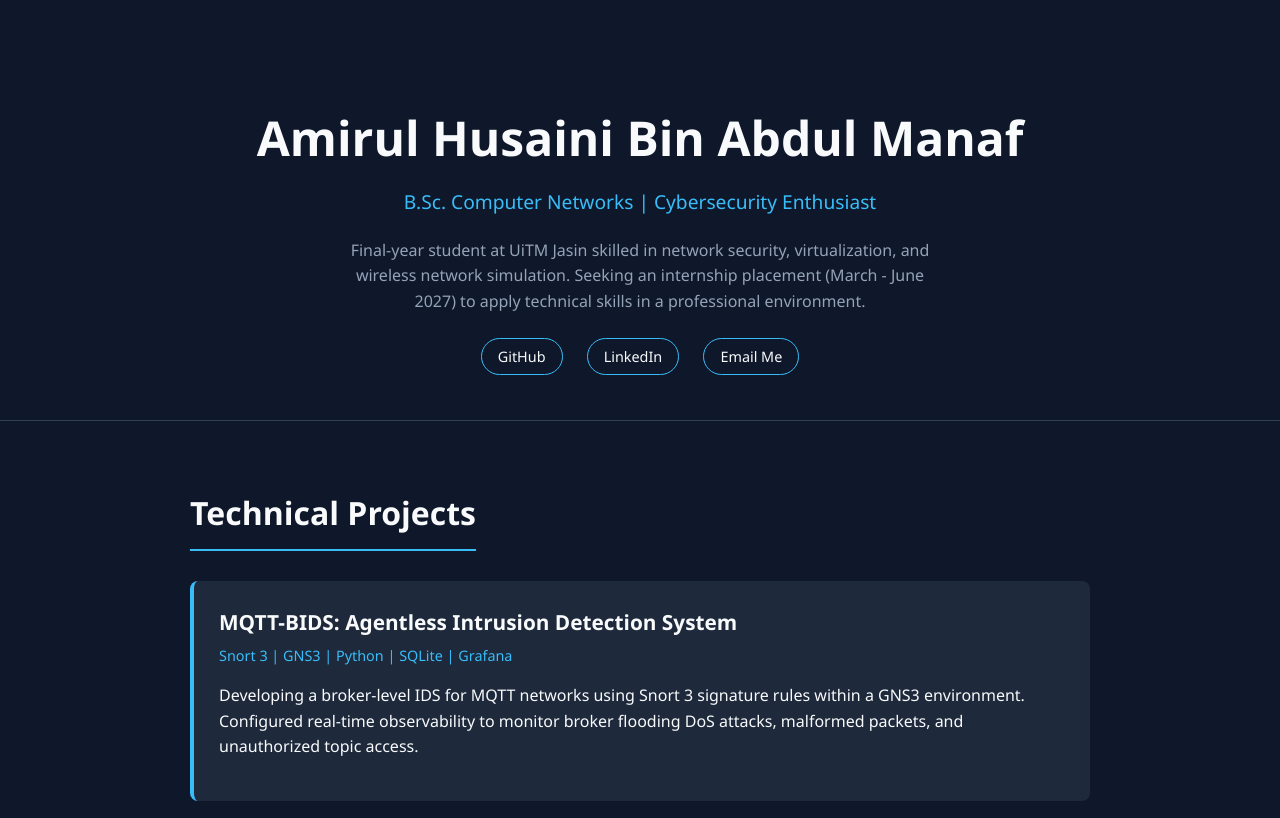
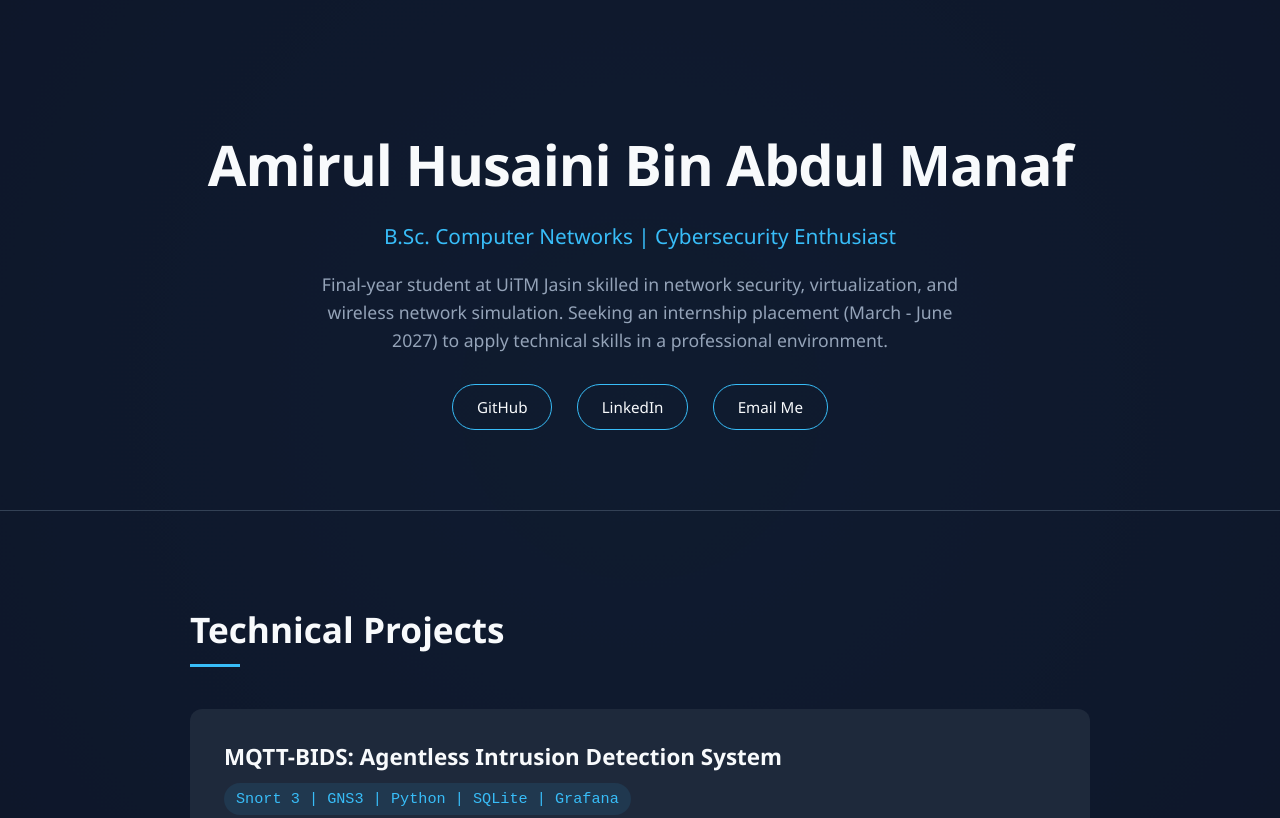
Before and after one commit to Myrunn/Myrunn.github.io, a plain HTML site: page index.html in a window 1280 px wide. Shown: the top 818 px of the page. Drawn offline with Linux system fonts and the light colour scheme.

Commit message:
Change a bit

```diff
--- a/index.html
+++ b/index.html
@@ -18,68 +18,140 @@
             background-color: var(--bg-color);
             color: var(--text-primary);
             line-height: 1.6;
+            overflow-x: hidden;
         }
+
+        /* Background Glow Effect */
+        body::before {
+            content: '';
+            position: fixed;
+            top: -50%;
+            left: -50%;
+            width: 200%;
+            height: 200%;
+            background: radial-gradient(circle, rgba(56,189,248,0.03) 0%, transparent 60%);
+            z-index: -1;
+            animation: pulse 15s infinite alternate;
+        }
+        @keyframes pulse {
+            0% { transform: scale(1); }
+            100% { transform: scale(1.1); }
+        }
+
         header {
-            padding: 100px 20px 50px;
+            padding: 120px 20px 80px;
             text-align: center;
             border-bottom: 1px solid #334155;
+            opacity: 0;
+            transform: translateY(20px);
+            animation: fadeUp 1s forwards ease-out;
         }
+
+        @keyframes fadeUp {
+            to {
+                opacity: 1;
+                transform: translateY(0);
+            }
+        }
+
         h1 {
-            font-size: 3rem;
+            font-size: 3.5rem;
             margin: 0 0 10px;
             color: var(--text-primary);
+            letter-spacing: -1px;
         }
+
+        /* Typing Effect for Subtitle */
         .subtitle {
-            font-size: 1.2rem;
+            font-size: 1.3rem;
             color: var(--accent-color);
             margin-bottom: 20px;
+            height: 30px; /* Prevents layout jump */
+        }
+
+        .contact-links {
+            margin-top: 30px;
         }
         .contact-links a {
             color: var(--text-primary);
             text-decoration: none;
             margin: 0 10px;
             border: 1px solid var(--accent-color);
-            padding: 8px 16px;
-            border-radius: 20px;
-            font-size: 0.9rem;
-            transition: all 0.3s;
+            padding: 10px 24px;
+            border-radius: 30px;
+            font-size: 0.95rem;
+            font-weight: 500;
+            transition: all 0.3s cubic-bezier(0.4, 0, 0.2, 1);
+            display: inline-block;
         }
         .contact-links a:hover {
             background-color: var(--accent-color);
-            color: #000;
+            color: #0f172a;
+            transform: translateY(-3px);
+            box-shadow: 0 10px 20px -10px var(--accent-color);
         }
+
         .container {
             max-width: 900px;
             margin: 0 auto;
-            padding: 40px 20px;
+            padding: 60px 20px;
         }
-        section {
-            margin-bottom: 60px;
-        }
+
         h2 {
-            font-size: 2rem;
-            border-bottom: 2px solid var(--accent-color);
+            font-size: 2.2rem;
+            border-bottom: 2px solid transparent;
             padding-bottom: 10px;
             display: inline-block;
-            margin-bottom: 30px;
+            margin-bottom: 40px;
+            position: relative;
         }
+        h2::after {
+            content: '';
+            position: absolute;
+            bottom: 0;
+            left: 0;
+            width: 50px;
+            height: 3px;
+            background-color: var(--accent-color);
+            transition: width 0.3s ease;
+        }
+        section:hover h2::after {
+            width: 100%;
+        }
+
+        /* Interactive Project Cards */
         .project-card {
             background-color: var(--surface-color);
-            padding: 25px;
-            border-radius: 8px;
-            margin-bottom: 20px;
-            border-left: 4px solid var(--accent-color);
+            padding: 30px;
+            border-radius: 12px;
+            margin-bottom: 25px;
+            border-left: 4px solid transparent;
+            transition: all 0.4s cubic-bezier(0.4, 0, 0.2, 1);
+            position: relative;
+            z-index: 1;
+        }
+        .project-card:hover {
+            transform: translateY(-8px) scale(1.01);
+            border-left-color: var(--accent-color);
+            box-shadow: 0 20px 40px -15px rgba(0,0,0,0.5), 0 0 20px rgba(56,189,248,0.1);
+            z-index: 2;
         }
         .project-title {
-            font-size: 1.3rem;
+            font-size: 1.4rem;
             font-weight: bold;
-            margin-bottom: 5px;
+            margin-bottom: 8px;
         }
         .project-tech {
             color: var(--accent-color);
-            font-size: 0.9rem;
+            font-size: 0.95rem;
             margin-bottom: 15px;
+            font-family: monospace;
+            background: rgba(56, 189, 248, 0.1);
+            display: inline-block;
+            padding: 4px 12px;
+            border-radius: 20px;
         }
+
         .skills-grid {
             display: grid;
             grid-template-columns: repeat(auto-fit, minmax(200px, 1fr));
@@ -87,13 +159,30 @@
         }
         .skill-category {
             background-color: var(--surface-color);
-            padding: 20px;
-            border-radius: 8px;
+            padding: 25px;
+            border-radius: 12px;
+            transition: all 0.3s ease;
+        }
+        .skill-category:hover {
+            background-color: #233147;
+            transform: translateY(-5px);
         }
         .skill-category h3 {
             margin-top: 0;
             color: var(--accent-color);
-            font-size: 1.1rem;
+            font-size: 1.2rem;
+            margin-bottom: 15px;
+        }
+
+        /* Scroll Reveal Classes */
+        .reveal {
+            opacity: 0;
+            transform: translateY(40px);
+            transition: all 0.8s cubic-bezier(0.5, 0, 0, 1);
+        }
+        .reveal.active {
+            opacity: 1;
+            transform: translateY(0);
         }
     </style>
 </head>
@@ -101,8 +190,8 @@
 
     <header>
         <h1>Amirul Husaini Bin Abdul Manaf</h1>
-        <div class="subtitle">B.Sc. Computer Networks | Cybersecurity Enthusiast</div>
-        <p style="color: var(--text-secondary); max-width: 600px; margin: 0 auto 30px;">
+        <div class="subtitle" id="typewriter"></div>
+        <p style="color: var(--text-secondary); max-width: 650px; margin: 0 auto 30px; font-size: 1.1rem;">
             Final-year student at UiTM Jasin skilled in network security, virtualization, and wireless network simulation. Seeking an internship placement (March - June 2027) to apply technical skills in a professional environment.
         </p>
         <div class="contact-links">
@@ -113,7 +202,7 @@
     </header>
 
     <div class="container">
-        <section>
+        <section class="reveal">
             <h2>Technical Projects</h2>
 
             <div class="project-card">
@@ -135,12 +224,12 @@
             </div>
         </section>
 
-        <section>
+        <section class="reveal">
             <h2>Technical Skills</h2>
             <div class="skills-grid">
                 <div class="skill-category">
                     <h3>Networking</h3>
-                    <p>TCP/IP, LAN/WAN, OSPF, BGP, EIGRP, VLANs, DHCP, MQTT, Cisco Configuration</p>
+                    <p>TCP/IP, LAN/WAN, OSPF, BGP, EIGRP, VLANs, DHCP, MQTT, Cisco Config</p>
                 </div>
                 <div class="skill-category">
                     <h3>Simulation & Tools</h3>
@@ -157,7 +246,7 @@
             </div>
         </section>
 
-        <section>
+        <section class="reveal">
             <h2>Experience & Education</h2>
             <div class="project-card">
                 <div class="project-title">B.Sc. (Hons.) Computer Networks</div>
@@ -172,5 +261,41 @@
         </section>
     </div>
 
+    <!-- JavaScript for Interactivity -->
+    <script>
+        // 1. Typing Effect for Subtitle
+        const text = "B.Sc. Computer Networks | Cybersecurity Enthusiast";
+        const element = document.getElementById("typewriter");
+        let i = 0;
+
+        function typeWriter() {
+            if (i < text.length) {
+                element.innerHTML += text.charAt(i);
+                i++;
+                setTimeout(typeWriter, 50);
+            }
+        }
+
+        // Start typing after a short delay
+        setTimeout(typeWriter, 500);
+
+        // 2. Scroll Reveal Animations
+        function reveal() {
+            var reveals = document.querySelectorAll(".reveal");
+            for (var j = 0; j < reveals.length; j++) {
+                var windowHeight = window.innerHeight;
+                var elementTop = reveals[j].getBoundingClientRect().top;
+                var elementVisible = 100;
+
+                if (elementTop < windowHeight - elementVisible) {
+                    reveals[j].classList.add("active");
+                }
+            }
+        }
+
+        // Trigger once on load, and then on scroll
+        window.addEventListener("scroll", reveal);
+        reveal();
+    </script>
 </body>
 </html>
```
